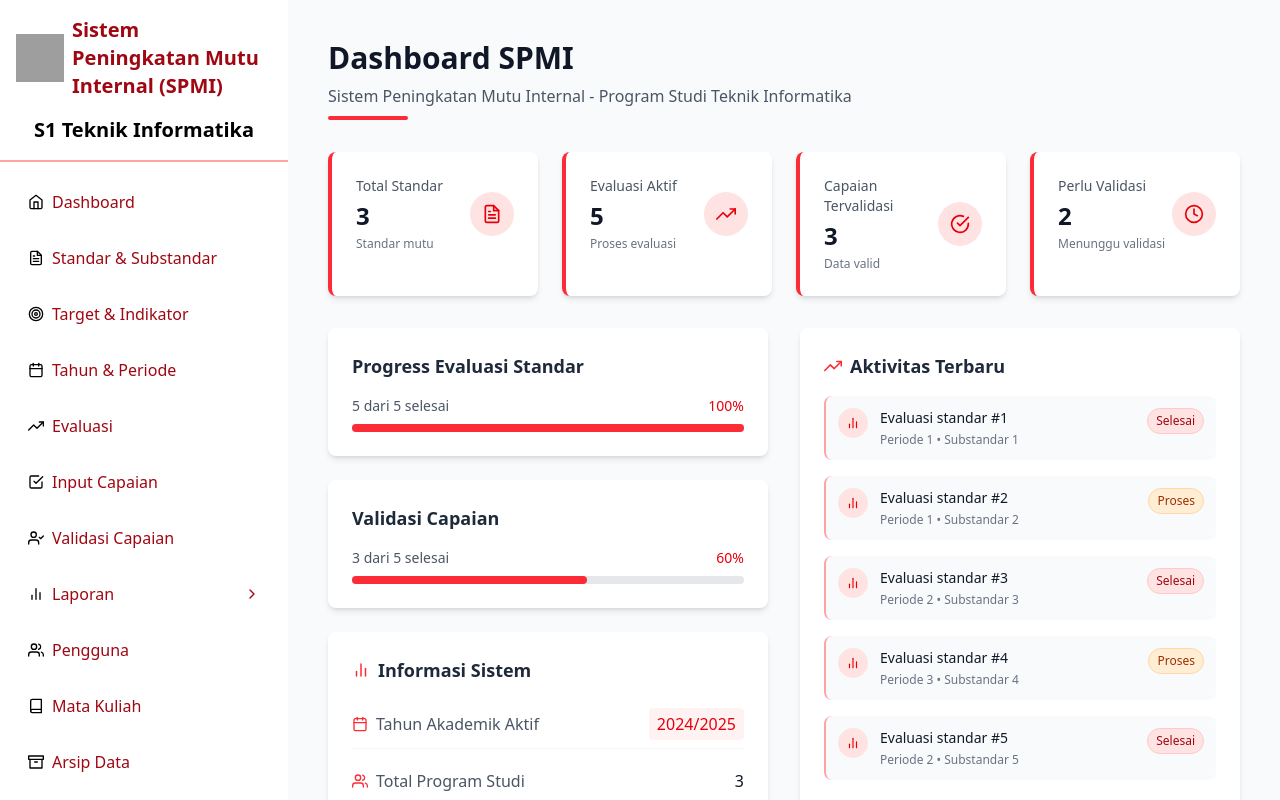
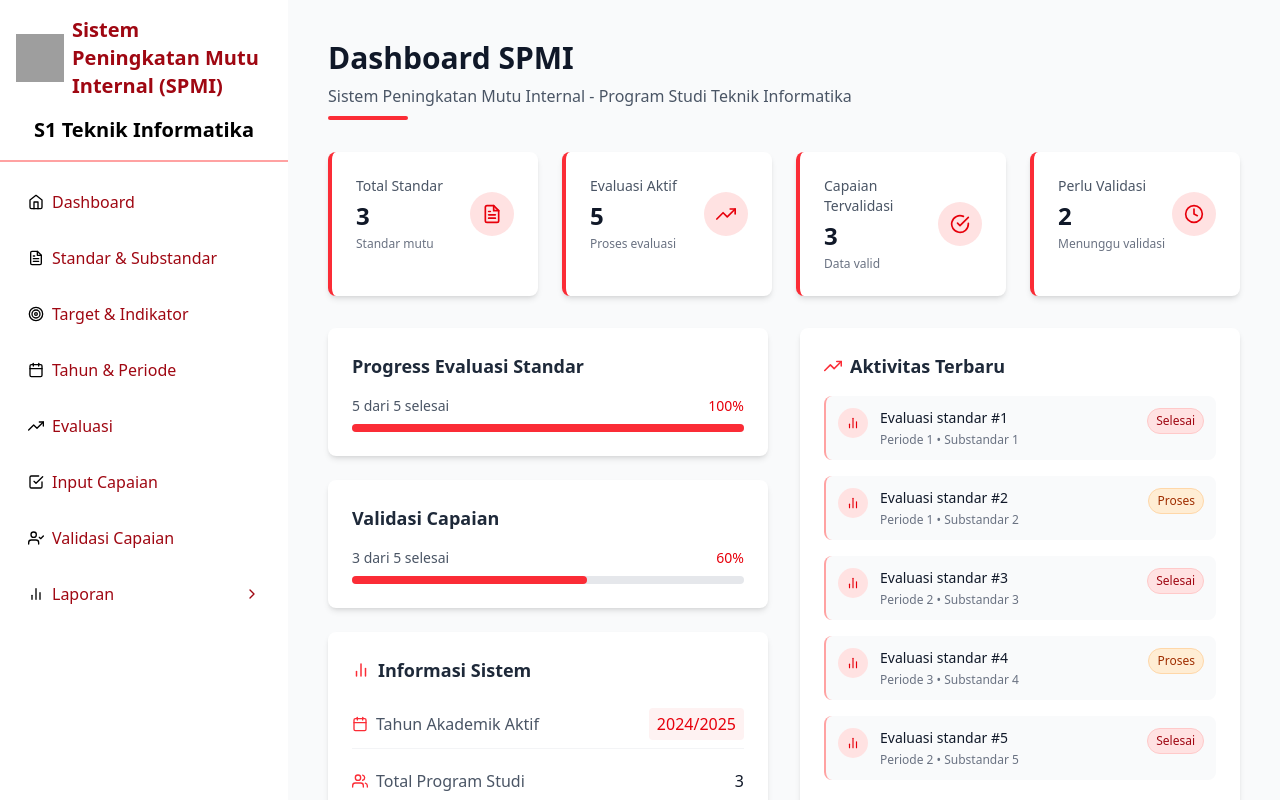
Before and after one commit to fadlifathurrahman/spmi-pasim, a React (Vite) app in the folder frontend/: page /dashboard in a window 1280 px wide. Built offline with nearby package versions, Linux system fonts and the light colour scheme; grey boxes are pictures that could not be loaded.

Commit message:
update komponen sidebar

```diff
--- a/frontend/src/components/Sidebar.jsx
+++ b/frontend/src/components/Sidebar.jsx
@@ -188,45 +188,6 @@ const SideBar = ({ isOpen, closeSidebar }) => {
               </ul>
             )}
           </li>
-
-          {/* Only show Pengguna menu for admin */}
-          {userRole === "admin" && (
-            <li>
-              <Link
-                to="/pengguna"
-                className="flex items-center p-3 rounded-lg hover:bg-red-50 font-medium"
-                onClick={handleLinkClick}
-              >
-                <FiUsers className="mr-2 text-black" />
-                Pengguna
-              </Link>
-            </li>
-          )}
-
-          <li>
-            <Link
-              to="/matakuliah"
-              className="flex items-center p-3 rounded-lg hover:bg-red-50 font-medium"
-              onClick={handleLinkClick}
-            >
-              <FiBook className="mr-2 text-black" />
-              Mata Kuliah
-            </Link>
-          </li>
-
-          {/* Menu Arsip Data - Hanya untuk admin dan kaprodi */}
-          {(userRole === "admin" || userRole === "kaprodi") && (
-            <li>
-              <Link
-                to="/arsip"
-                className="flex items-center p-3 rounded-lg hover:bg-red-50 font-medium"
-                onClick={handleLinkClick}
-              >
-                <FiArchive className="mr-2 text-black" />
-                Arsip Data
-              </Link>
-            </li>
-          )}
         </ul>
       </nav>
     </aside>
```
